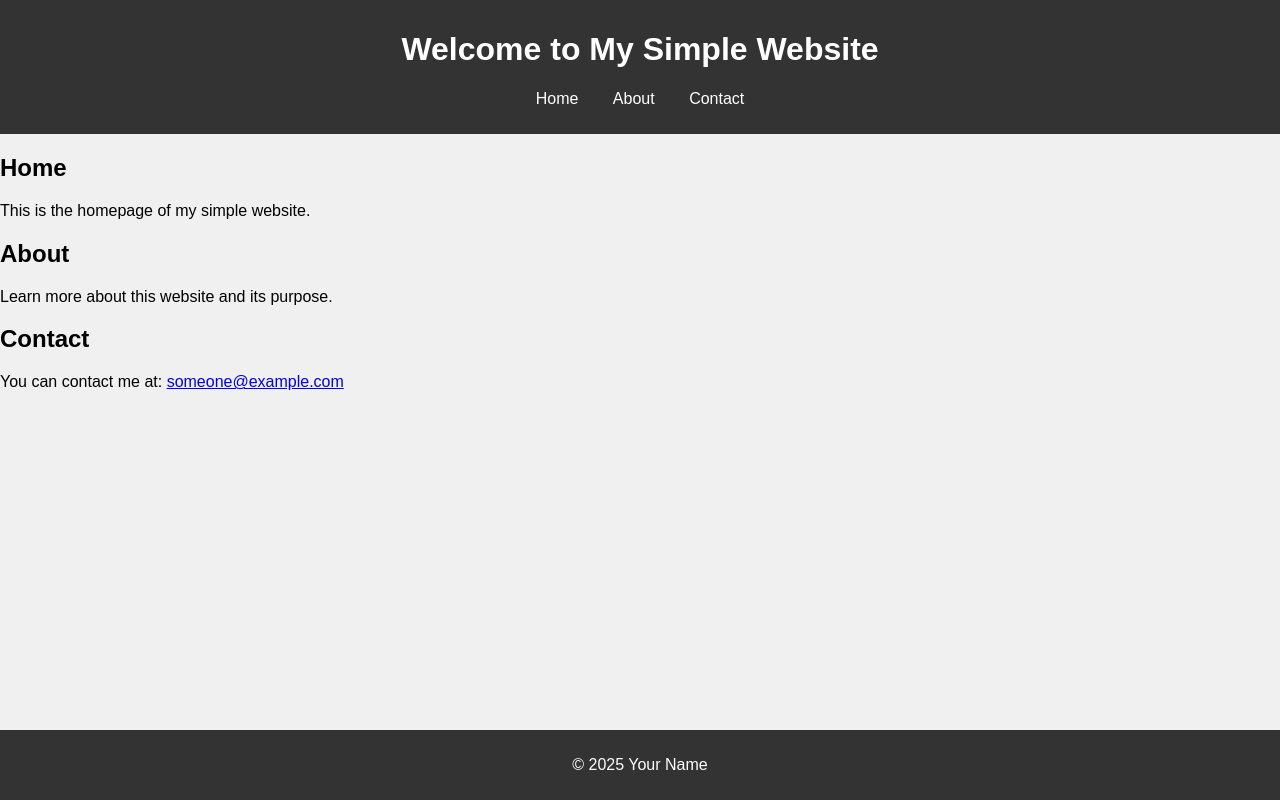
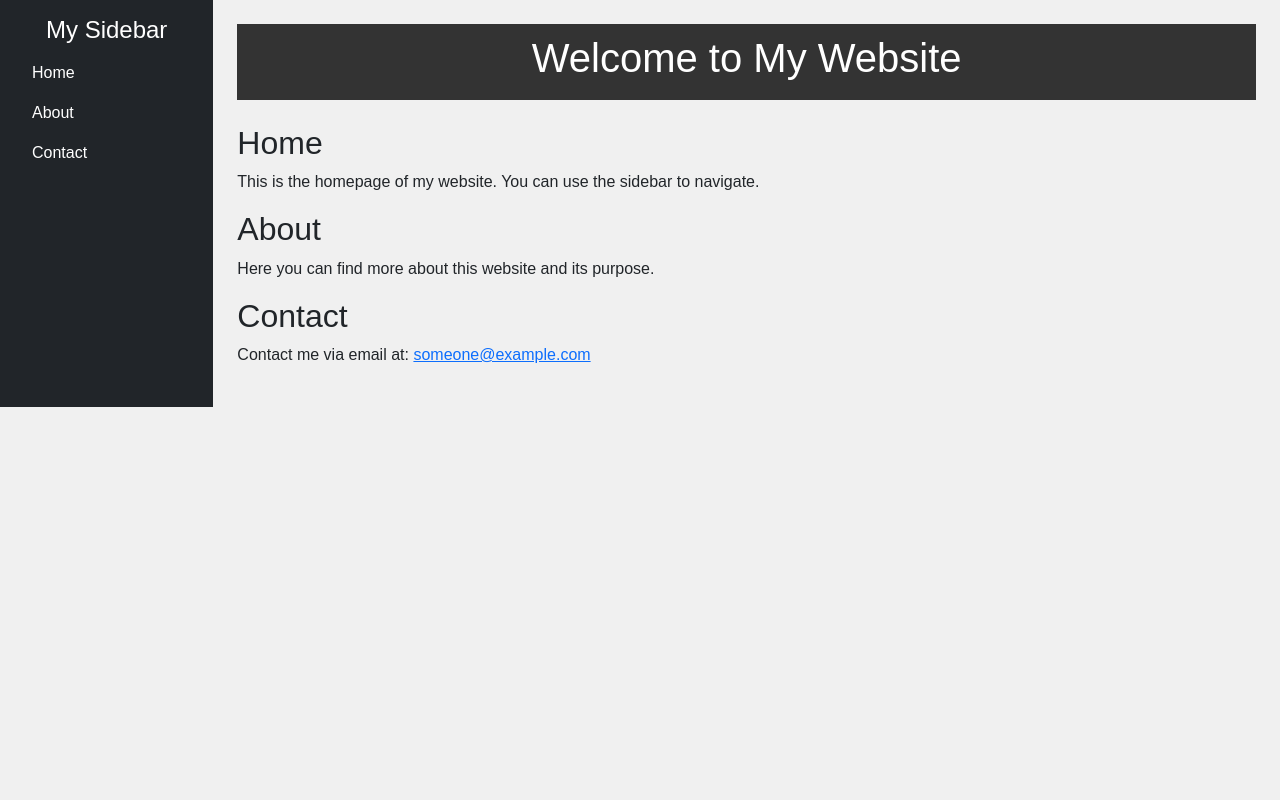
Before and after one commit to palatinuse/pulmo, a plain HTML site: page index.html in a window 1280 px wide. Drawn offline with nearby package versions, Linux system fonts and the light colour scheme; a script that the page names is missing.

Commit message:
Update index.html

```diff
--- a/index.html
+++ b/index.html
@@ -1,42 +1,58 @@
 <!DOCTYPE html>
 <html lang="en">
+
 <head>
     <meta charset="UTF-8">
     <meta name="viewport" content="width=device-width, initial-scale=1.0">
-    <title>Your Website</title>
-    <link rel="stylesheet" href="assets/css/style.css">
+    <title>Website with Sidebar</title>
+    <!-- Bootstrap CSS -->
+    <link href="https://cdn.jsdelivr.net/npm/bootstrap@5.3.0-alpha1/dist/css/bootstrap.min.css" rel="stylesheet">
+    <link href="assets/css/style.css" rel="stylesheet">
 </head>
+
 <body>
-    <header>
-        <h1>Welcome to My Simple Website</h1>
-        <nav>
-            <ul>
-                <li><a href="#home">Home</a></li>
-                <li><a href="#about">About</a></li>
-                <li><a href="#contact">Contact</a></li>
-            </ul>
+    <div class="container-fluid">
+        <div class="row">
+            <!-- Sidebar -->
+            <div class="col-md-3 col-lg-2 p-0 bg-dark text-white">
+                <div class="d-flex flex-column p-3">
+                    <h4 class="text-center text-white">My Sidebar</h4>
+                    <nav class="nav flex-column">
+                        <a class="nav-link text-white" href="#home">Home</a>
+                        <a class="nav-link text-white" href="#about">About</a>
+                        <a class="nav-link text-white" href="#contact">Contact</a>
                     </nav>
+                </div>
+            </div>
+
+            <!-- Main Content Area -->
+            <div class="col-md-9 col-lg-10 p-4">
+                <header class="mb-4">
+                    <h1>Welcome to My Website</h1>
                 </header>
 
                 <section id="home">
                     <h2>Home</h2>
-        <p>This is the homepage of my simple website.</p>
+                    <p>This is the homepage of my website. You can use the sidebar to navigate.</p>
                 </section>
 
                 <section id="about">
                     <h2>About</h2>
-        <p>Learn more about this website and its purpose.</p>
+                    <p>Here you can find more about this website and its purpose.</p>
                 </section>
 
                 <section id="contact">
                     <h2>Contact</h2>
-        <p>You can contact me at: <a href="mailto:someone@example.com">someone@example.com</a></p>
+                    <p>Contact me via email at: <a href="mailto:someone@example.com">someone@example.com</a></p>
                 </section>
+            </div>
+        </div>
+    </div>
 
-    <footer>
-        <p>&copy; 2025 Your Name</p>
-    </footer>
-
+    <!-- Bootstrap JS and Popper.js -->
+    <script src="https://cdn.jsdelivr.net/npm/@popperjs/core@2.11.6/dist/umd/popper.min.js"></script>
+    <script src="https://cdn.jsdelivr.net/npm/bootstrap@5.3.0-alpha1/dist/js/bootstrap.min.js"></script>
     <script src="assets/js/script.js"></script>
 </body>
+
 </html>
```
Lines whose indentation alone changed are shown as unchanged.
